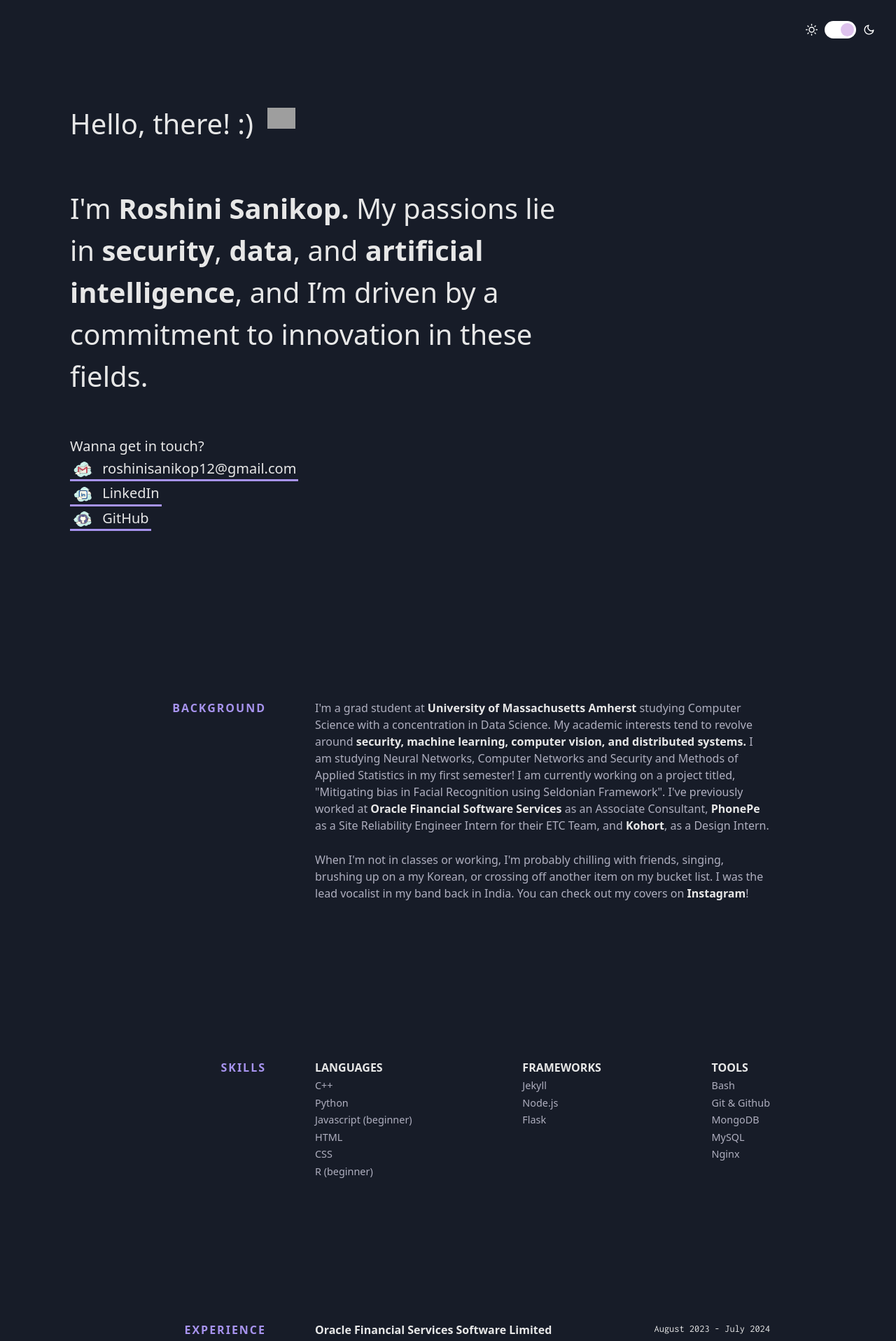
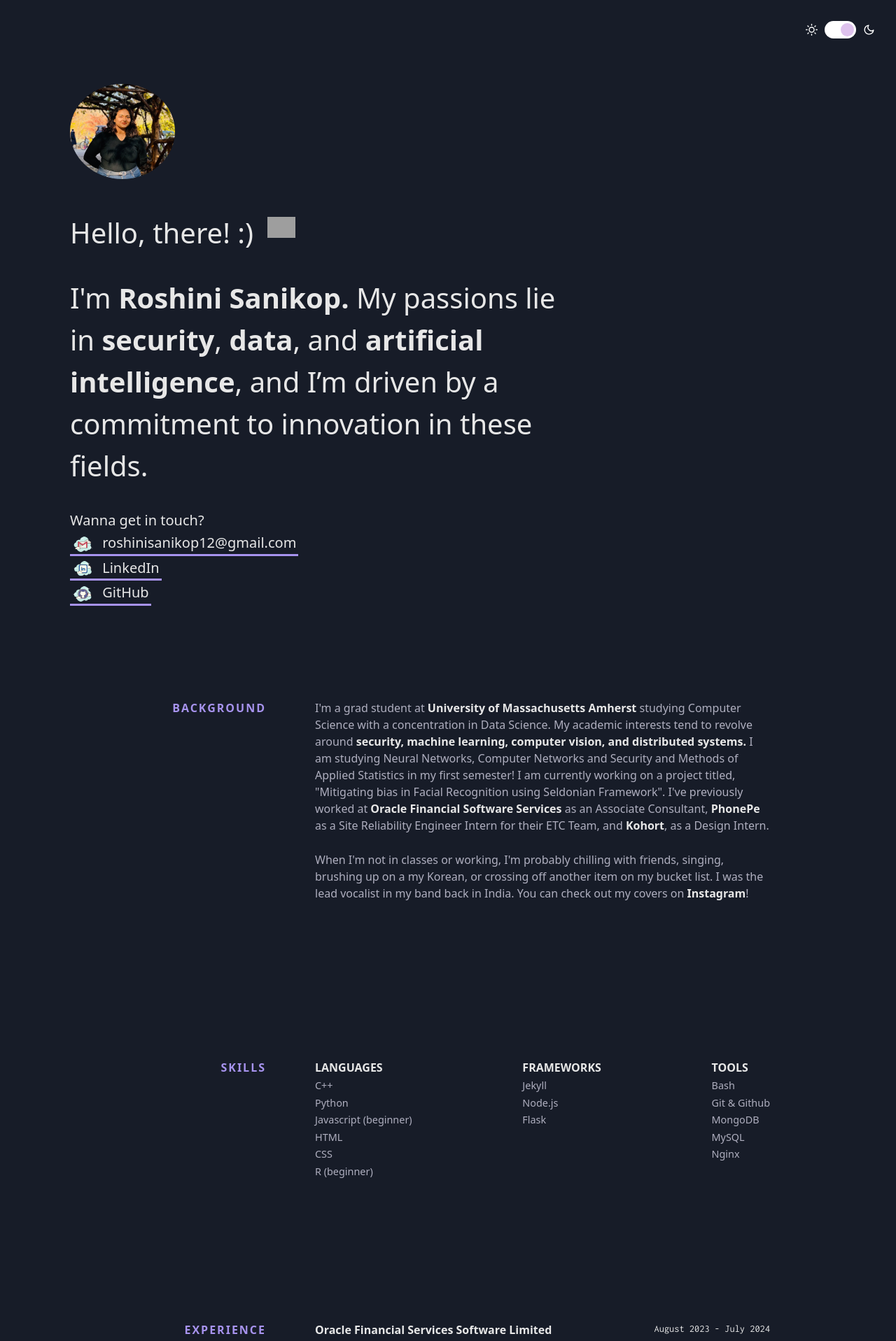
Before and after one commit to roshinisanikop/roshwebsite, a Jekyll site: the page built from index.html, in a window 1280 px wide. Shown: the top 1917 px of the page at 70% size. Built offline with Jekyll 4.4.1, drawn with Linux system fonts in a browser that asks for light colours; nearby versions of some CDN libraries; some web fonts are replaced; grey boxes are pictures that could not be loaded.

Commit message:
adding _site

```diff
--- a/_includes/intro.html
+++ b/_includes/intro.html
@@ -1,11 +1,19 @@
-<header class="intro">
+<header class="intro" style="overflow: auto;">
+  <!-- Add the image with float -->
+  <img
+    src="/images/profile.png"
+    alt="Profile Image"
+    style="float: left; width: 150px; height: 150px; margin: 0 20px 20px 0; border-radius: 50%;"
+  >
+
+  <!-- Text Content -->
+  <div>
     <h1 class="intro__hello">Hello, there! :)
       <span class="emoji wave-hand animated"></span>
     </h1>
 
-
-  <h2 class="intro__tagline" style="font-weight: normal;">I'm
-    <span class="name" style="font-weight: bold;">Roshini Sanikop.</span> My passions lie in
+    <h2 class="intro__tagline" style="font-weight: normal;">
+      I'm <span class="name" style="font-weight: bold;">Roshini Sanikop.</span> My passions lie in
       <span style="font-weight: bold;">security</span>,
       <span style="font-weight: bold;">data</span>, and
       <span style="font-weight: bold;">artificial intelligence</span>,
@@ -14,17 +22,20 @@
 
     <h3 class="intro__contact">
       <span>Wanna get in touch?</span> <br>
-  <span><a href="mailto:roshinisanikop12@gmail.com" target="_blank" class="highlight-link">
+      <span>
+        <a href="mailto:roshinisanikop12@gmail.com" target="_blank" class="highlight-link">
           <img src="images/gmail.png" alt="Email Icon" style="width: 30px; height: 30px; margin-right: 8px;"> <!-- Image icon -->
           roshinisanikop12@gmail.com
-</a> </span> <br>
+        </a>
+      </span> <br>
       <a href="https://www.linkedin.com/in/roshini-sanikop/" target="_blank" class="highlight-link">
         <img src="images/linkedin.png" alt="LinkedIn Icon" style="width: 30px; height: 30px; margin-right: 8px;"> <!-- Image icon -->
         LinkedIn
       </a> <br>
       <a href="https://github.com/roshinisanikop" target="_blank" class="highlight-link">
-    <img src="images/github.png" alt="GitHub" style="width: 30px; height: 30px; margin-right: 8px;"> <!-- Image icon -->
+        <img src="/images/github.png" alt="GitHub" style="width: 30px; height: 30px; margin-right: 8px;"> <!-- Image icon -->
         GitHub
       </a> <br>
     </h3>
+  </div>
 </header>
```
Also changed, not shown: images/profile.png (added), 1 other file. Lines whose indentation alone changed are shown as unchanged.
